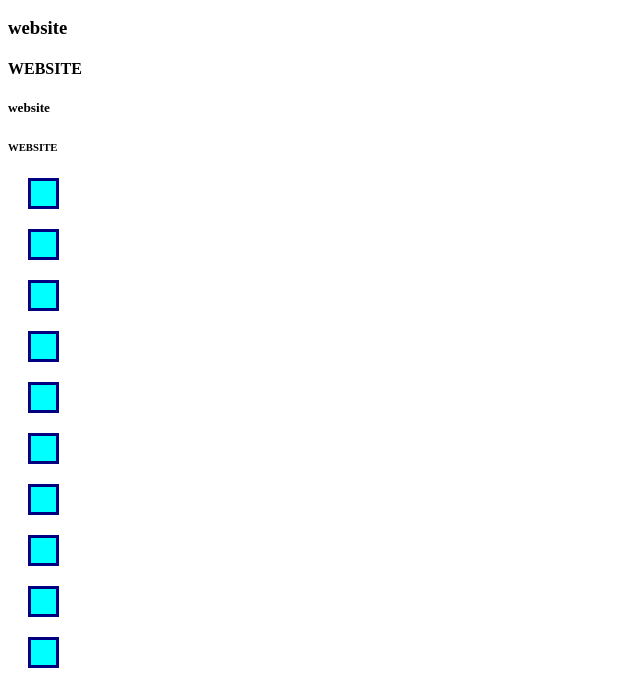
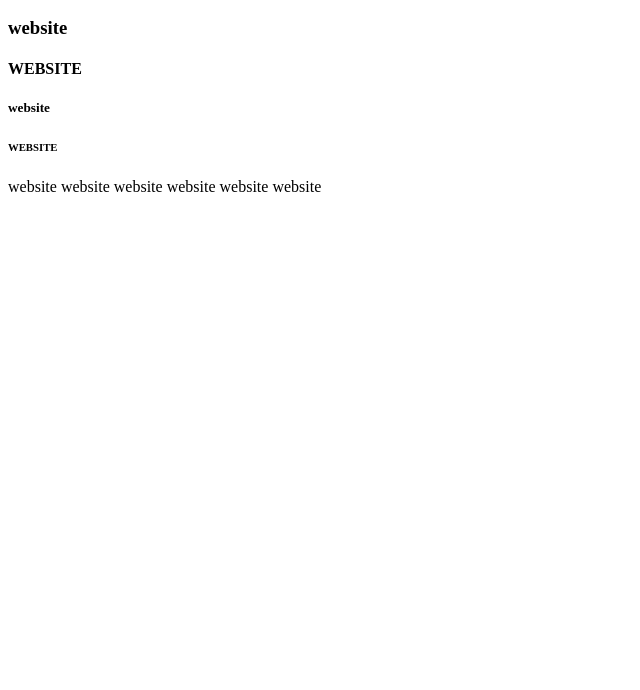
Before and after one commit to itswolfclaw/itswolfclaw.github.io, a plain HTML site: page index.html in a window 1280 px wide. Shown: the part 110-800 px from the top of the page, without its empty margins (0-640 px from the left). Drawn offline with Linux system fonts and the light colour scheme.

Commit message:
Edited stylesheet and index.html

```diff
--- a/default.css
+++ b/default.css
@@ -1,10 +1,3 @@
-.website-text{
-    background-color: aqua;
-    width:25px;
-    height: 25px;
-    border: solid 3px navy;
-    margin: 20px;
-}
 h1{
     color: blue;
 }
--- a/index.html
+++ b/index.html
@@ -2,7 +2,7 @@
 <html>
     <head>
         <meta charset="UTF-8">
-        <title>ONZ CALAMITYYYYYYY AAAAAAHAHAHAH</title>
+        <title>WOLFCLAW WEB NOWWWW</title>
         <link href="default.css" rel="stylesheet">
     </head>
     <body>
@@ -12,15 +12,6 @@
         <h4>WEBSITE</h4>
         <h5>website</h5>
         <h6>WEBSITE</h6>
-        <div class="website-text"></div>
-        <div class="website-text"></div>
-        <div class="website-text"></div>
-        <div class="website-text"></div>
-        <div class="website-text"></div>
-        <div class="website-text"></div>
-        <div class="website-text"></div>
-        <div class="website-text"></div>
-        <div class="website-text"></div>
-        <div class="website-text"></div>
+        <p>website website website website website website</p>
     </body>
 </html>
```
